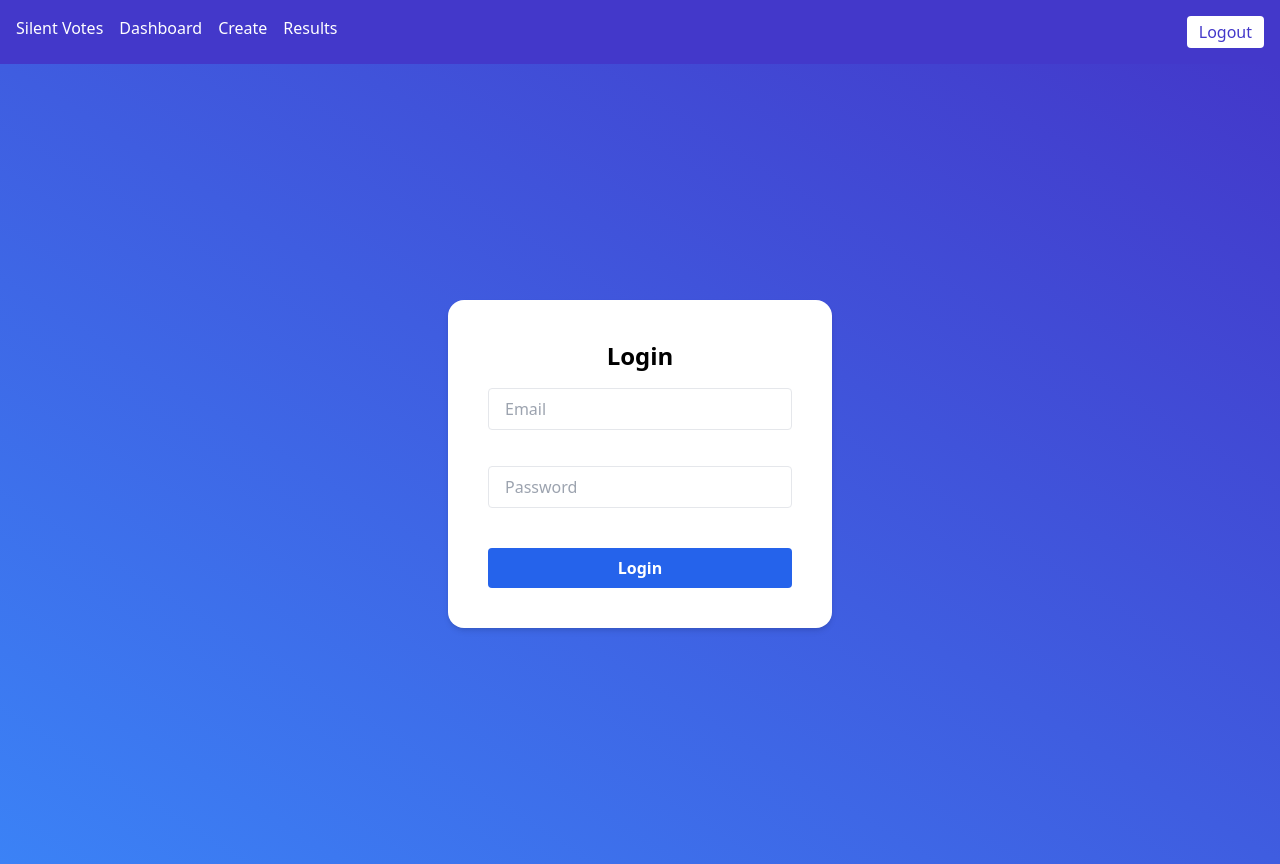
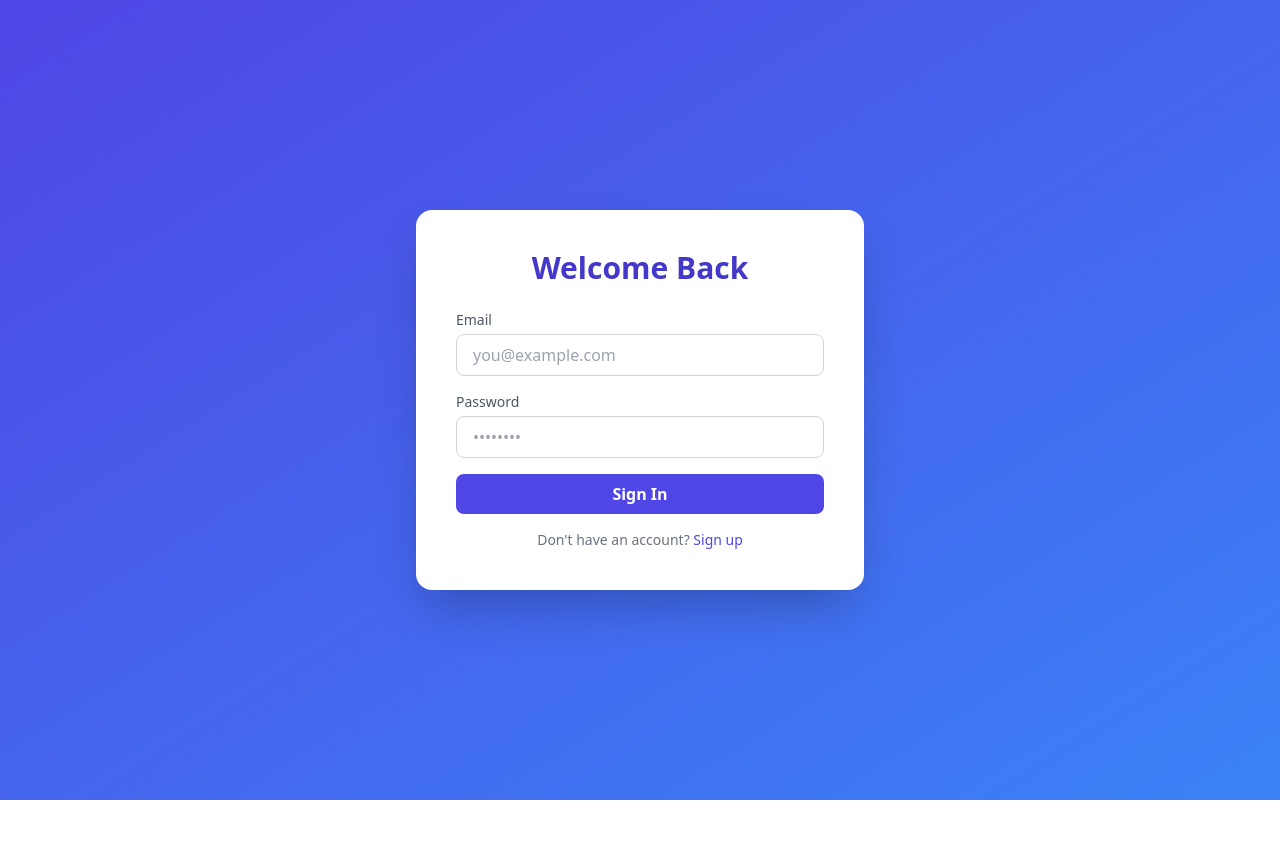
Before and after one commit to MithunkarthikK/silentvotes, a React (Vite) app in the folder client/: page / in a window 1280 px wide. After the commit the page ends 800 px from the top, so only its background shows below. Built offline with nearby package versions, Linux system fonts and the light colour scheme.

Commit message:
improving UIUX

```diff
--- a/client/src/App.jsx
+++ b/client/src/App.jsx
@@ -1,29 +1,47 @@
-import { BrowserRouter, Routes, Route } from 'react-router-dom';
+import { BrowserRouter, Routes, Route, useLocation } from 'react-router-dom';
+import { useEffect, useState } from 'react';
 import Login from './pages/Login';
 import Register from './pages/Register';
 import Dashboard from './pages/Dashboard';
 import CreatePoll from './pages/CreatePoll';
 import PollResults from './pages/PollResults';
 import Navbar from './components/Navbar';
+import Preloader from './components/Preloader';
 import { ToastContainer } from 'react-toastify';
 import 'react-toastify/dist/ReactToastify.css';
-import Preloader from './components/Preloader';
 
-function App() {
+function AppContent() {
+  const location = useLocation();
+  const hideNavbarPaths = ['/login', '/register', '/']; // paths where navbar is hidden
+  const showNavbar = !hideNavbarPaths.includes(location.pathname);
+
   return (
-    <BrowserRouter>
-      <Navbar />
-      <Preloader />
-      <ToastContainer />
-
+    <>
+      {showNavbar && <Navbar />}
       <Routes>
-        <Route path="/" element={<Login/>} />
+        <Route path="/" element={<Login />} />
         <Route path="/login" element={<Login />} />
         <Route path="/register" element={<Register />} />
         <Route path="/dashboard" element={<Dashboard />} />
         <Route path="/create" element={<CreatePoll />} />
         <Route path="/results" element={<PollResults />} />
       </Routes>
+    </>
+  );
+}
+
+function App() {
+  const [loading, setLoading] = useState(true);
+
+  useEffect(() => {
+    const timer = setTimeout(() => setLoading(false), 1500);
+    return () => clearTimeout(timer);
+  }, []);
+
+  return (
+    <BrowserRouter>
+      <ToastContainer position="top-center" />
+      {loading ? <Preloader /> : <AppContent />}
     </BrowserRouter>
   );
 }
--- a/client/src/components/Navbar.jsx
+++ b/client/src/components/Navbar.jsx
@@ -1,20 +1,36 @@
 import { Link, useNavigate } from 'react-router-dom';
+
 export default function Navbar() {
   const navigate = useNavigate();
+
   const logout = () => {
     localStorage.removeItem('token');
     navigate('/login');
   };
+
   return (
-    <nav className="bg-indigo-700 text-white p-4 flex justify-between">
-      <div className="flex gap-4">
-        <Link to="/" className="hover:underline">Silent Votes</Link>
+    <nav className="bg-indigo-700 text-white px-6 py-4 shadow-md">
+      <div className="max-w-7xl mx-auto flex items-center justify-between">
+        {/* Brand Logo / Title */}
+        <div className="text-2xl font-bold tracking-tight text-white hover:text-indigo-100 transition">
+          <Link to="/dashboard">Silent<span className="text-yellow-300">Votes</span></Link>
+        </div>
 
-        <Link to="/dashboard" className="hover:underline">Dashboard</Link>
-        <Link to="/create" className="hover:underline">Create</Link>
-        <Link to="/results" className="hover:underline">Results</Link>
+        {/* Navigation Links */}
+        <div className="flex space-x-6 items-center text-sm font-medium">
+          <Link to="/dashboard" className="hover:text-yellow-300 transition duration-150">Dashboard</Link>
+          <Link to="/create" className="hover:text-yellow-300 transition duration-150">Create Poll</Link>
+          <Link to="/results" className="hover:text-yellow-300 transition duration-150">Results</Link>
+        </div>
+
+        {/* Logout Button */}
+        <button
+          onClick={logout}
+          className="bg-yellow-300 text-indigo-800 font-semibold px-4 py-1.5 rounded-lg hover:bg-yellow-400 transition duration-150"
+        >
+          Logout
+        </button>
       </div>
-      <button onClick={logout} className="bg-white text-indigo-700 px-3 py-1 rounded">Logout</button>
     </nav>
   );
 }
--- a/client/src/components/Preloader.jsx
+++ b/client/src/components/Preloader.jsx
@@ -4,24 +4,23 @@ const Preloader = () => {
   const [loading, setLoading] = useState(true);
 
   useEffect(() => {
-    const timer = setTimeout(() => setLoading(false), 1500);
+    const timer = setTimeout(() => setLoading(false), 1800);
     return () => clearTimeout(timer);
   }, []);
 
   if (loading) {
     return (
-      <div className="flex items-center justify-center h-screen bg-gradient-to-br from-blue-100 to-indigo-200">
-        <div className="text-center">
-          <div className="mb-6">
-            <div className="w-20 h-20 rounded-full bg-white shadow-lg mx-auto relative animate-pulse border-4 border-blue-500" />
-            <div className="mt-4 text-xl font-semibold text-indigo-700 tracking-wide">
-              SilentVote is getting ready...
-            </div>
+      <div className="flex items-center justify-center h-screen bg-gradient-to-tr from-indigo-100 to-blue-200">
+        <div className="flex flex-col items-center space-y-6">
+          {/* Ring Spinner */}
+          <div className="relative w-16 h-16">
+            <div className="absolute inset-0 border-4 border-indigo-300 rounded-full animate-spin border-t-transparent" />
+            <div className="absolute inset-2 bg-white rounded-full" />
           </div>
-          <div className="flex justify-center items-center space-x-2">
-            <div className="w-3 h-3 bg-blue-500 rounded-full animate-bounce" />
-            <div className="w-3 h-3 bg-blue-500 rounded-full animate-bounce delay-100" />
-            <div className="w-3 h-3 bg-blue-500 rounded-full animate-bounce delay-200" />
+
+          {/* Typewriter Text */}
+          <div className="text-xl font-mono text-indigo-800 animate-typing overflow-hidden border-r-2 border-indigo-800 whitespace-nowrap">
+            Launching SilentVote...
           </div>
         </div>
       </div>
--- a/client/src/index.css
+++ b/client/src/index.css
@@ -1,3 +1,13 @@
 @tailwind base;
 @tailwind components;
 @tailwind utilities;
+@keyframes typing {
+  from { width: 0 }
+  to { width: 100% }
+}
+
+@layer utilities {
+  .animate-typing {
+    animation: typing 1.5s steps(20) 1 normal both;
+  }
+}
--- a/client/src/pages/Login.jsx
+++ b/client/src/pages/Login.jsx
@@ -1,7 +1,6 @@
 import { useState } from 'react';
+import { useNavigate } from 'react-router-dom';
 import API from '../services/api';
-
-import { useNavigate  } from 'react-router-dom';
 
 export default function Login() {
   const [email, setEmail] = useState('');
@@ -9,20 +8,54 @@ export default function Login() {
   const navigate = useNavigate();
 
   const handleLogin = async () => {
-    const res = await API.post('/auth/login', { email, password });
-    localStorage.setItem('token', res.data.token);
-    alert('Login successful');
-    navigate('/dashboard');
+    try {
+      const res = await API.post('/auth/login', { email, password });
+      localStorage.setItem('token', res.data.token);
+      alert('Login successful');
+      navigate('/dashboard');
+    } catch (error) {
+      alert('Login failed: ' + error.response?.data?.message || 'Unknown error');
+    }
   };
 
   return (
-    <div>
-      <div className="min-h-screen flex items-center justify-center bg-gradient-to-tr from-blue-500 to-indigo-700">
-        <div className="bg-white p-10 rounded-2xl shadow-md w-full max-w-sm">
-          <h2 className="text-2xl font-bold text-center mb-4"> Login</h2>
-          <input type="email" placeholder="Email" value={email} onChange={e => setEmail(e.target.value)} className="w-full px-4 py-2 mb-3 border rounded" /><br/><br/>
-          <input type="password" placeholder="Password" value={password} onChange={e => setPassword(e.target.value)} className="w-full px-4 py-2 mb-4 border rounded" /><br/><br/>
-          <button className="w-full bg-blue-600 hover:bg-blue-700 text-white font-semibold py-2 rounded transition" onClick={handleLogin}>Login</button>
+    <div className="min-h-screen flex items-center justify-center bg-gradient-to-br from-indigo-600 to-blue-500 px-4">
+      <div className="bg-white p-8 sm:p-10 rounded-2xl shadow-2xl w-full max-w-md transform transition duration-300 hover:scale-[1.02]">
+        <h2 className="text-3xl font-bold text-center text-indigo-700 mb-6">Welcome Back</h2>
+
+        <div className="space-y-4">
+          <div>
+            <label className="block text-sm font-medium text-gray-600 mb-1">Email</label>
+            <input
+              type="email"
+              placeholder="you@example.com"
+              value={email}
+              onChange={(e) => setEmail(e.target.value)}
+              className="w-full px-4 py-2 border border-gray-300 rounded-lg focus:outline-none focus:ring-2 focus:ring-indigo-500"
+            />
+          </div>
+
+          <div>
+            <label className="block text-sm font-medium text-gray-600 mb-1">Password</label>
+            <input
+              type="password"
+              placeholder="••••••••"
+              value={password}
+              onChange={(e) => setPassword(e.target.value)}
+              className="w-full px-4 py-2 border border-gray-300 rounded-lg focus:outline-none focus:ring-2 focus:ring-indigo-500"
+            />
+          </div>
+
+          <button
+            onClick={handleLogin}
+            className="w-full bg-indigo-600 hover:bg-indigo-700 text-white font-bold py-2 rounded-lg transition duration-200"
+          >
+            Sign In
+          </button>
+
+          <p className="text-center text-sm text-gray-500 mt-4">
+            Don't have an account? <a href="/register" className="text-indigo-600 hover:underline">Sign up</a>
+          </p>
         </div>
       </div>
     </div>
--- a/client/src/pages/Register.jsx
+++ b/client/src/pages/Register.jsx
@@ -1,6 +1,6 @@
 import { useState } from 'react';
 import API from '../services/api';
-import { useNavigate} from 'react-router-dom';
+import { useNavigate } from 'react-router-dom';
 import { toast } from 'react-toastify';
 
 export default function Register() {
@@ -19,29 +19,45 @@ export default function Register() {
   };
 
   return (
-    <div className="flex items-center justify-center min-h-screen bg-gradient-to-tr from-green-500 to-emerald-700">
-      <div className="bg-white p-8 rounded-lg shadow-md w-full max-w-md">
-        <h2 className="text-2xl font-bold mb-6 text-center">Register</h2>
+    <div className="min-h-screen flex items-center justify-center bg-gradient-to-br from-green-500 to-emerald-600 px-4">
+      <div className="bg-white p-8 sm:p-10 rounded-2xl shadow-2xl w-full max-w-md transform transition duration-300 hover:scale-[1.02]">
+        <h2 className="text-3xl font-bold text-center text-green-700 mb-6">Create an Account</h2>
+
+        <div className="space-y-4">
+          <div>
+            <label className="block text-sm font-medium text-gray-600 mb-1">Email</label>
             <input
               type="email"
-          placeholder="Email"
+              placeholder="you@example.com"
               value={email}
               onChange={(e) => setEmail(e.target.value)}
-          className="w-full px-4 py-2 mb-4 border rounded"
+              className="w-full px-4 py-2 border border-gray-300 rounded-lg focus:outline-none focus:ring-2 focus:ring-green-500"
             />
+          </div>
+
+          <div>
+            <label className="block text-sm font-medium text-gray-600 mb-1">Password</label>
             <input
               type="password"
-          placeholder="Password"
+              placeholder="Create a password"
               value={password}
               onChange={(e) => setPassword(e.target.value)}
-          className="w-full px-4 py-2 mb-4 border rounded"
+              className="w-full px-4 py-2 border border-gray-300 rounded-lg focus:outline-none focus:ring-2 focus:ring-green-500"
             />
+          </div>
+
           <button
             onClick={handleRegister}
-          className="w-full bg-green-600 text-white py-2 rounded hover:bg-green-700"
+            className="w-full bg-green-600 hover:bg-green-700 text-white font-bold py-2 rounded-lg transition duration-200"
           >
             Register
           </button>
+
+          <p className="text-center text-sm text-gray-500 mt-4">
+            Already have an account?{' '}
+            <a href="/login" className="text-green-600 hover:underline">Log in</a>
+          </p>
+        </div>
       </div>
     </div>
   );
```
Also changed, not shown: client/src/pages/CreatePoll.jsx (+33 -13 lines), client/src/pages/Dashboard.jsx (+30 -15 lines), client/src/pages/PollResults.jsx (+45 -7 lines). Lines whose indentation alone changed are shown as unchanged.
